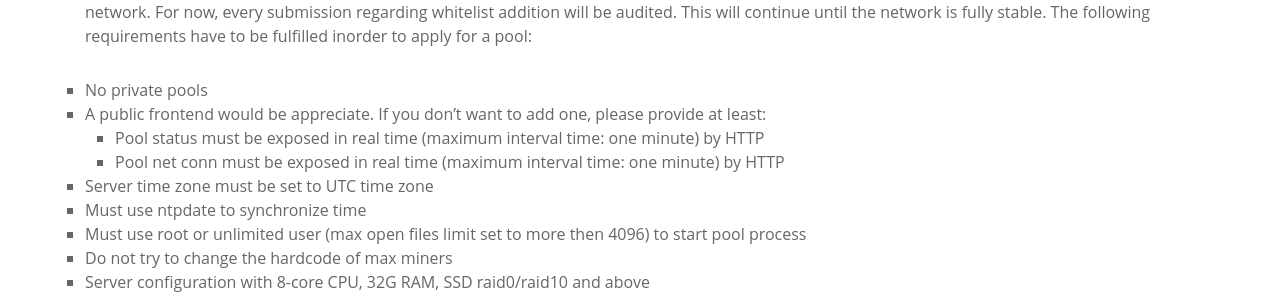
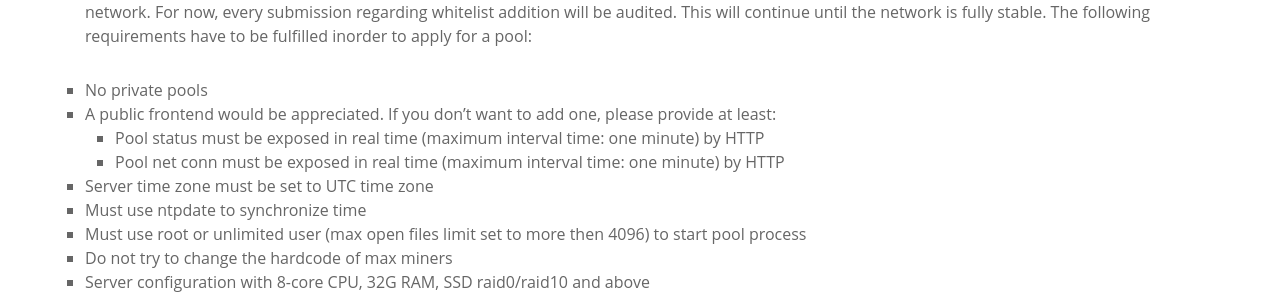
Before and after one commit to XDagger/XDagger.github.io, a Jekyll site: the page built from _posts/2018-05-12-Pool-Owners-Agreement.md, in a window 1280 px wide and 900 px high. Shown: the part 419-717 px from the top of the window. Built offline with Jekyll 4.4.1, drawn with Linux system fonts in a browser that asks for light colours.

Commit message:
fix typo

```diff
--- a/_posts/2018-05-12-Pool-Owners-Agreement.md
+++ b/_posts/2018-05-12-Pool-Owners-Agreement.md
@@ -12,7 +12,7 @@
 
 
 * No private pools
-* A public frontend would be appreciate. If you don't want to add one, please provide at least:
+* A public frontend would be appreciated. If you don't want to add one, please provide at least:
   * Pool status must be exposed in real time (maximum interval time: one minute) by HTTP
   * Pool net conn must be exposed in real time (maximum interval time: one minute) by HTTP
 
```
